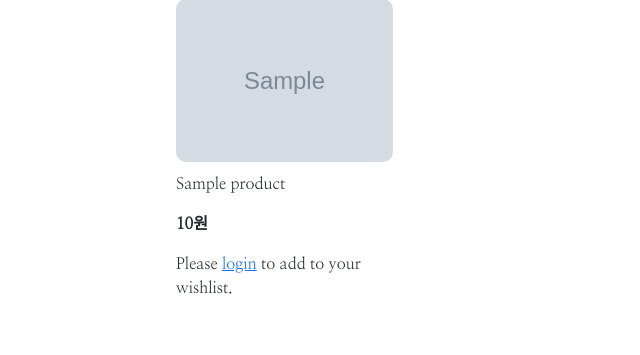
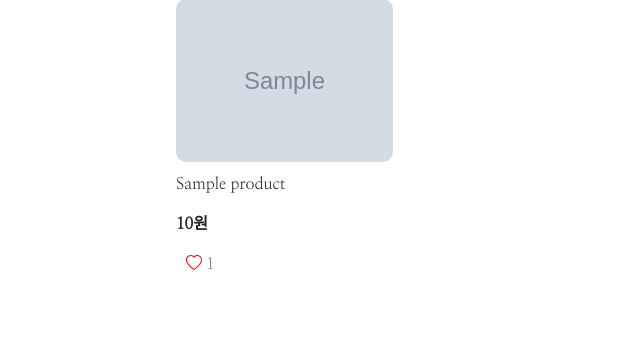
Before and after one commit to 2024-SoftwareProject/BE, a Django app: template uPC_project/products_app/templates/products/search_result.html in a window 1280 px wide. Shown: the part 361-716 px from the top of the page, without its empty margins (0-640 px from the left). Run offline with Django 5.2, Linux system fonts and the light colour scheme; the template is opened without the code that fills it: values that come from a table or form of the project are taken from there, others are empty; tables that the repository leaves empty hold one stand-in row (values such as "Sample post"); grey boxes marked "Sample" are stand-in pictures; some libraries are stand-ins or nearby versions; some web fonts are replaced.

Commit message:
사라진 wish코드 작성

```diff
--- a/uPC_project/products_app/templates/products/search_result.html
+++ b/uPC_project/products_app/templates/products/search_result.html
@@ -239,19 +239,32 @@
                     <!-- wishlist 추가사항 -->
                     {% csrf_token %}
                     {{ form.as_p }}
+
                     {% if user.is_authenticated %}
                         <div class="d-flex justify-content-between">
+                            <!-- 데이터 마켓 정보 -->
                             <div>출처: <a style="text-decoration-line: none;" href="{{ product.Pd_URL }}">{{ product.Pd_Market }}</a></div>
-                            <!-- Button trigger modal -->
-                            <button onclick="add(this.getAttribute('data-product-id'))" data-product-id="{{ product.Pd_IndexNumber }}" style="border: none; background-color: transparent; width:16px; height: 16px; display: inline-block; padding: 0;">
-                                <i id="heart-{{ product.Pd_IndexNumber }}" class="bi-heart" style="font-size:16px; color: red; cursor: pointer;"></i>
+
+                            <!-- 위시리스트 -->
+                            <button onclick="ProductWishlist('{{ product.Pd_IndexNumber }}')" style="border: none; background-color: transparent; width:16px; height:16px; display:inline-flex; padding:0; margin-right: 12px;">
+                                {% if product.is_in_wishlist %}
+                                    <i id="heart-{{ product.Pd_IndexNumber }}" class="bi-heart-fill" style="font-size:16px; color:red; cursor: pointer;"></i>
+                                {% else %}
+                                    <i id="heart-{{ product.Pd_IndexNumber }}" class="bi-heart" style="font-size:16px; color:red; cursor: pointer;"></i>
+                                {% endif %}
+
+                                <span id="count-{{product.Pd_IndexNumber}}" style="color:gray; margin-left:4px;"> {{product.Pd_Count}} </span>
                             </button>
                         </div>
 
                     {% else %}
-                        <p>Please <a href="{% url 'accounts_app:login' %}">login</a> to add to your wishlist.</p>
+                        <button onclick="PromptLogin('{{ product.Pd_IndexNumber }}')" style="border: none; background-color: transparent; width:16px; height:16px; display:inline-flex; padding:0; margin-right:12px ;">
+                            <i id="heart-{{ product.Pd_IndexNumber }}" class="bi-heart" style="font-size:16px; color:red; cursor:pointer;"></i>
+                            <span style="color:gray; margin-left:4px;">{{ product.Pd_Count }}</span>
+                        </button>
                     {% endif %}
                 </div>
+
             {% empty %}
                 <p>No results found.</p>
             {% endfor %}
@@ -394,20 +407,35 @@
         var regex = new RegExp('[\\?&]' + name + '=([^&#]*)');
         var results = regex.exec(location.search);
         return results === null ? '' : decodeURIComponent(results[1].replace(/\+/g, ' '));
-    }
+        }
 
-        function add(Pd_IndexNumber) {
+        function PromptLogin(){
+            const userconfirmed = confirm("로그인이 필요한 기능입니다. 로그인 페이지로 이동하시겠습니까?");
+            if(userconfirmed){
+                window.location.href = '/accounts/login/';
+            }
+        }
+
+        function ProductWishlist(Pd_IndexNumber) {
             $.ajax({
-                url: "/accounts/add_to_wishlist/" + Pd_IndexNumber,
+                url: "/accounts/product_wishlist/" + Pd_IndexNumber,
                 dataType: "json",
+
                 success: function(response) {
                     var alreadyWishlist = response.already_wishlist;
-                    // 하트 아이콘의 클래스를 변경
+                    var countElement = $('#count-' + Pd_IndexNumber);
+                    var currentCount = parseInt(countElement.text()) || 0;
+
+                    // 하트 아이콘의 클래스, Pd_Count 변경
                     if (alreadyWishlist) {
                         $('#heart-' + Pd_IndexNumber).attr('class','bi-heart-fill');
+                        currentCount += 1;
                     } else {
                         $('#heart-' + Pd_IndexNumber).attr('class','bi-heart');
+                        currentCount = Math.max(0, currentCount - 1);
                     }
+
+                    countElement.text(currentCount);
 
                     // 메시지 출력
                     alert(response.message);
```
